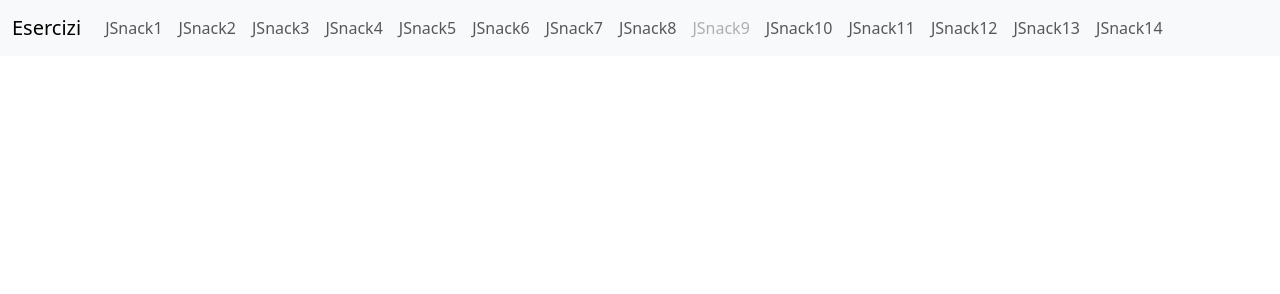
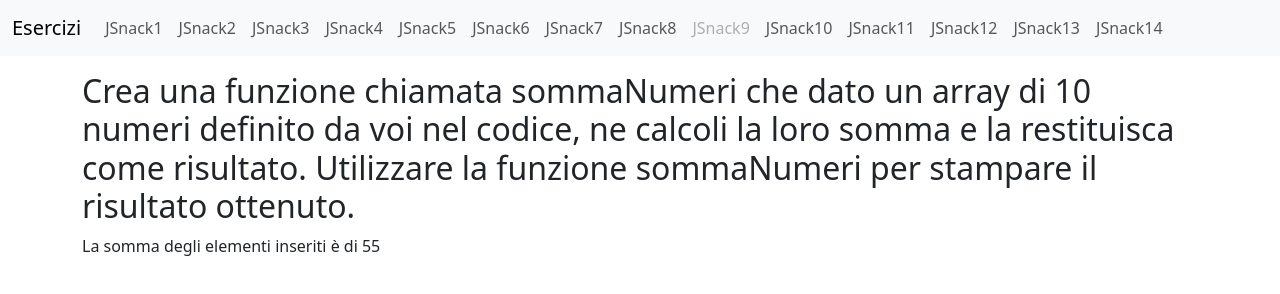
Before and after one commit to MarcoBrandino/js-jsnacks, a plain HTML site: page JSnack12.html in a window 1280 px wide. Drawn offline with nearby package versions, Linux system fonts and the light colour scheme.

Commit message:
ADD: JSnack 12

```diff
--- a/JSnack12.html
+++ b/JSnack12.html
@@ -4,7 +4,7 @@
 <head>
     <meta charset="utf-8">
     <meta name="viewport" content="width=device-width, initial-scale=1">
-    <title>Bootstrap demo</title>
+    <title>JSnack 12</title>
     <link href="https://cdn.jsdelivr.net/npm/bootstrap@5.3.3/dist/css/bootstrap.min.css" rel="stylesheet"
         integrity="sha384-QWTKZyjpPEjISv5WaRU9OFeRpok6YctnYmDr5pNlyT2bRjXh0JMhjY6hW+ALEwIH" crossorigin="anonymous">
 </head>
@@ -67,6 +67,14 @@
         </div>
     </nav>
 
+    <div class="container mt-3">
+        <h2>Crea una funzione chiamata sommaNumeri che dato un array di 10 numeri definito da voi nel codice, ne calcoli
+            la loro somma e la restituisca come risultato. Utilizzare la funzione sommaNumeri per stampare il risultato
+            ottenuto.
+        </h2>
+        <div id="sommaNumeri"></div>
+    </div>
+    <script src="./js/JSnack12.js"></script>
     <script src="https://cdn.jsdelivr.net/npm/bootstrap@5.3.3/dist/js/bootstrap.bundle.min.js"
         integrity="sha384-YvpcrYf0tY3lHB60NNkmXc5s9fDVZLESaAA55NDzOxhy9GkcIdslK1eN7N6jIeHz"
         crossorigin="anonymous"></script>
--- /dev/null
+++ b/js/JSnack12.js
@@ -0,0 +1,14 @@
+/* Crea una funzione chiamata sommaNumeri che dato un array di 10 numeri definito da voi nel codice,
+ne calcoli la loro somma e la restituisca come risultato.
+Utilizzare la funzione sommaNumeri per stampare il risultato ottenuto. */
+
+const numeri = [1, 2, 3, 4, 5, 6, 7, 8, 9, 10];
+const sommaNumeriElement = document.getElementById("sommaNumeri");
+let somma = 0;
+
+for (let i = 0; i < numeri.length; i++) {
+    somma = somma + numeri[i];
+}
+
+console.log(somma)
+sommaNumeriElement.innerHTML = "La somma degli elementi inseriti è di " + somma;
```
